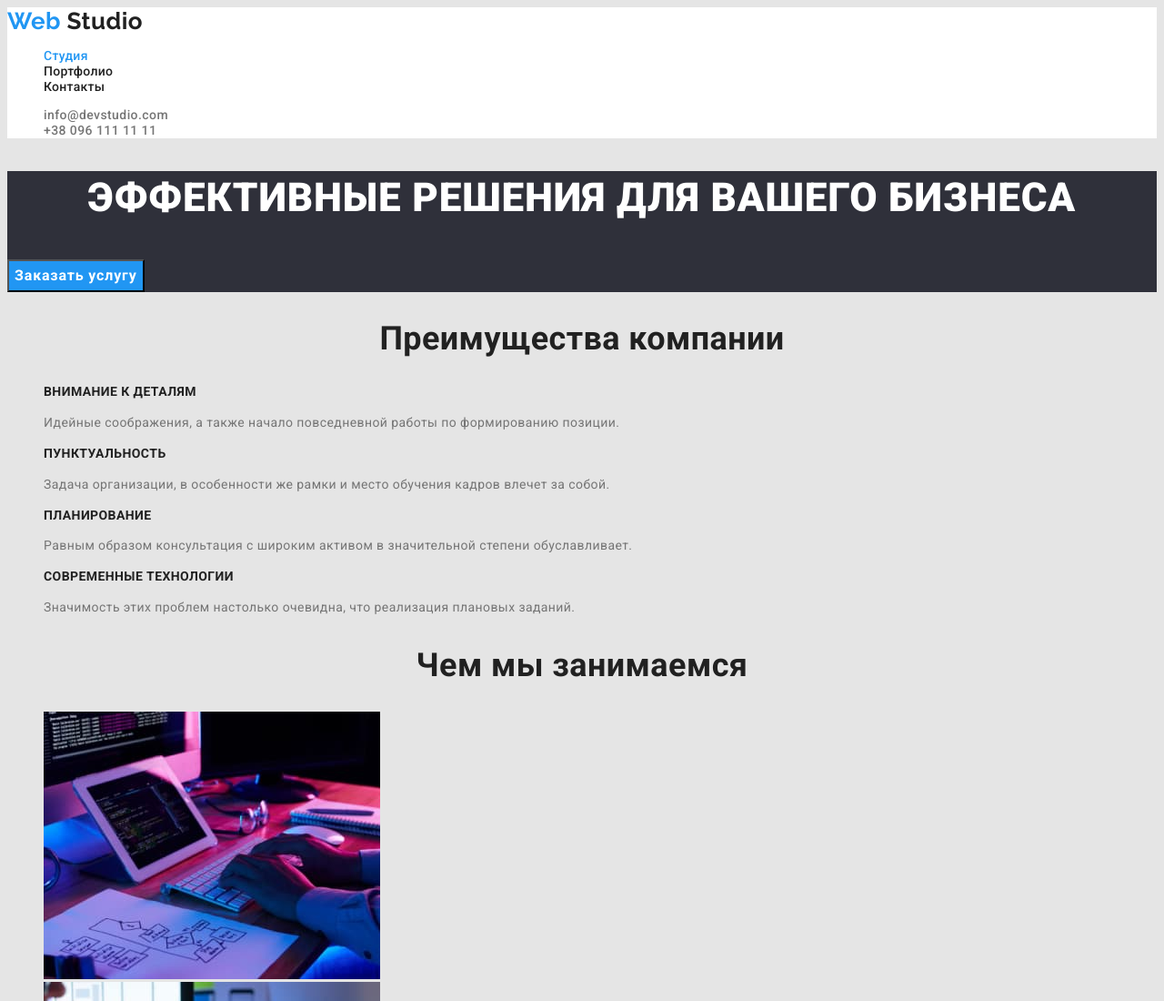
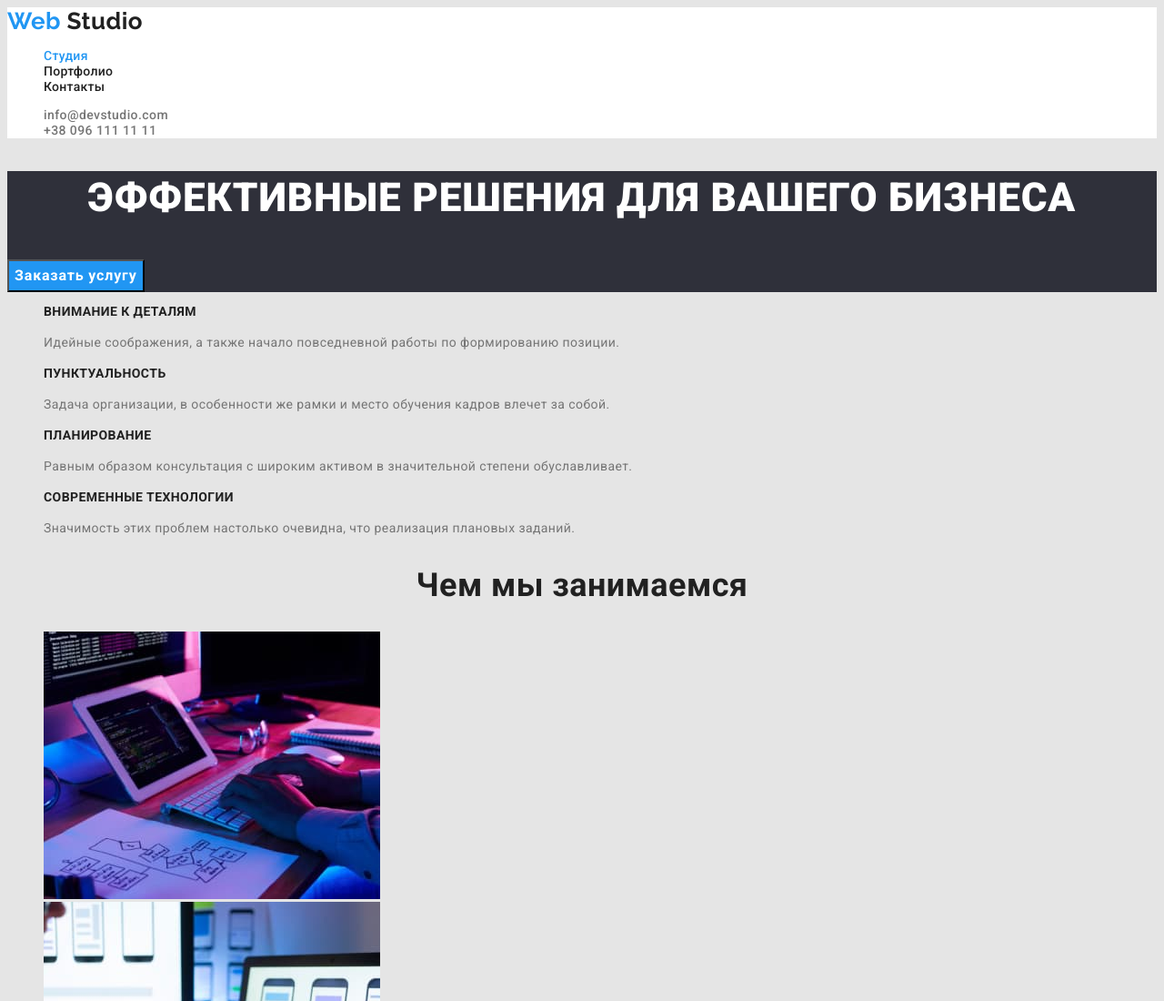
Before and after one commit to SerhiiBakun/goit-markup-hw-02, a plain HTML site: page index.html in a window 1280 px wide. Shown: the top 1100 px of the page at 91% size. Drawn offline with Linux system fonts and the light colour scheme.

Commit message:
hw2 v1.3
added visually-hidden

```diff
--- a/css/styles.css
+++ b/css/styles.css
@@ -37,6 +37,19 @@ body {
 .btn:hover {
   color: var(--text-color-light);
   background-color: var(--accent-color);
+}
+
+.visually-hidden {
+  position: absolute;
+  white-space: nowrap;
+  width: 1px;
+  height: 1px;
+  overflow: hidden;
+  border: 0;
+  padding: 0;
+  clip: rect(0 0 0 0);
+  clip-path: inset(50%);
+  margin: -1px;
 }
 
 /* Header */
--- a/index.html
+++ b/index.html
@@ -43,7 +43,7 @@
 			</section>
 			<!-- Переваги компанії -->
 			<section class="benefits">
-				<h2 class="section-title">Преимущества компании</h2>
+				<h2 class="visually-hidden">Преимущества компании</h2>
 				<ul class="list">
 					<li>
 						<h3 class="benefits-title">Внимание к деталям</h3>
```
Also changed, not shown: portfolio.html (+1 -1 lines).
